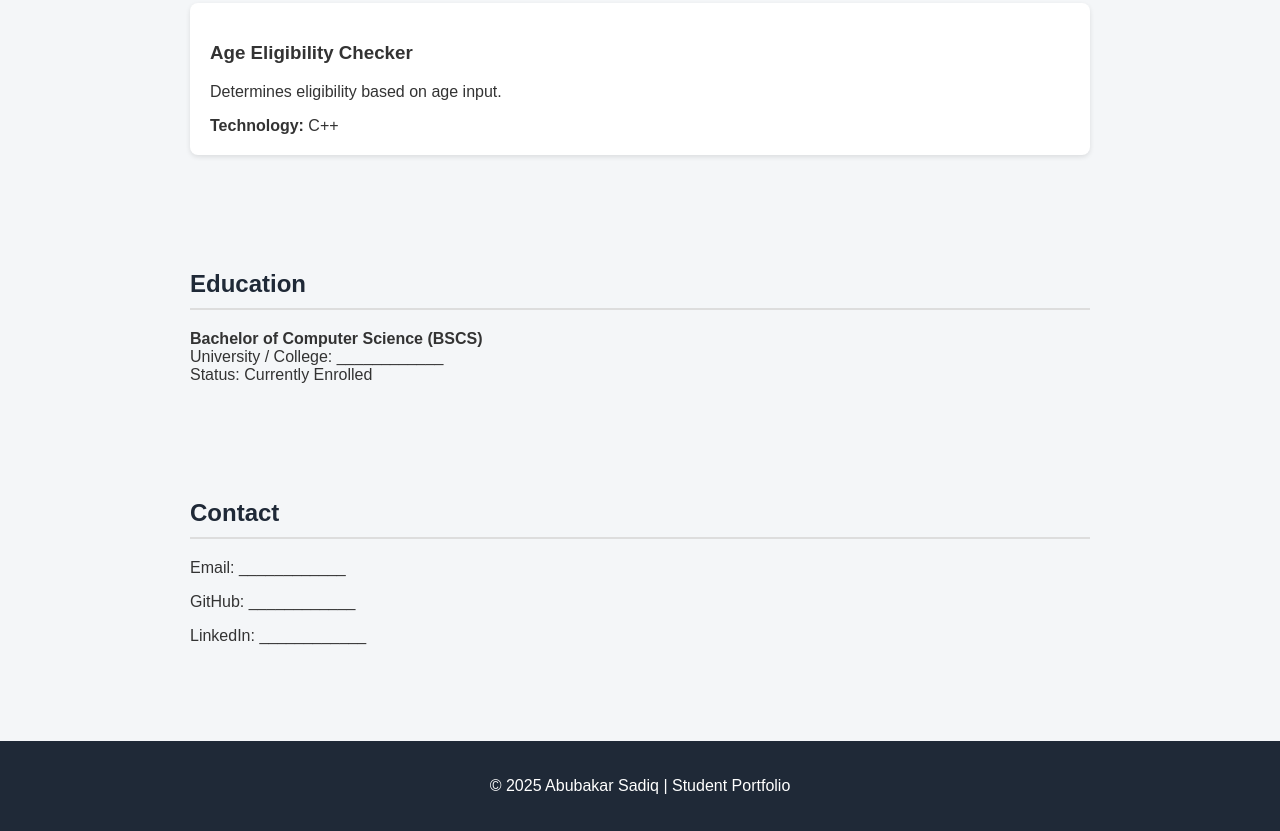
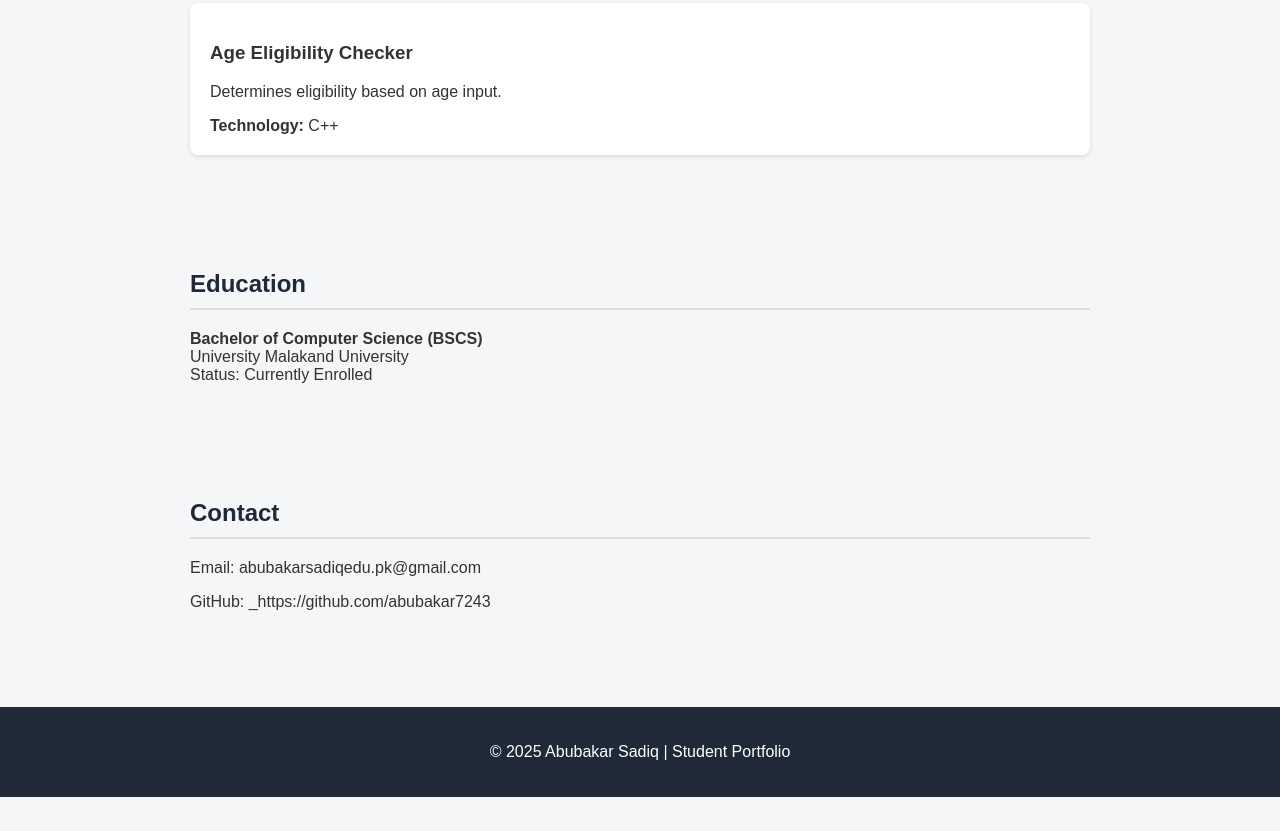
Before and after one commit to abubakar7243/portfolio, a plain HTML site: page index.html in a window 1280 px wide. Shown: the part 1172-2003 px from the top of the page. After the commit the page ends 1969 px from the top, so only its background shows below. Drawn offline with Linux system fonts and the light colour scheme.

Commit message:
Update education and contact information in index.html

```diff
--- a/index.html
+++ b/index.html
@@ -132,16 +132,15 @@
     <h2>Education</h2>
     <p>
         <strong>Bachelor of Computer Science (BSCS)</strong><br>
-        University / College: ____________<br>
+        University Malakand University<br>
         Status: Currently Enrolled
     </p>
 </section>
 
 <section id="contact">
     <h2>Contact</h2>
-    <p>Email: ____________</p>
-    <p>GitHub: ____________</p>
-    <p>LinkedIn: ____________</p>
+    <p>Email: abubakarsadiqedu.pk@gmail.com</p>
+    <p>GitHub: _https://github.com/abubakar7243</p>
 </section>
 
 <footer>
```
